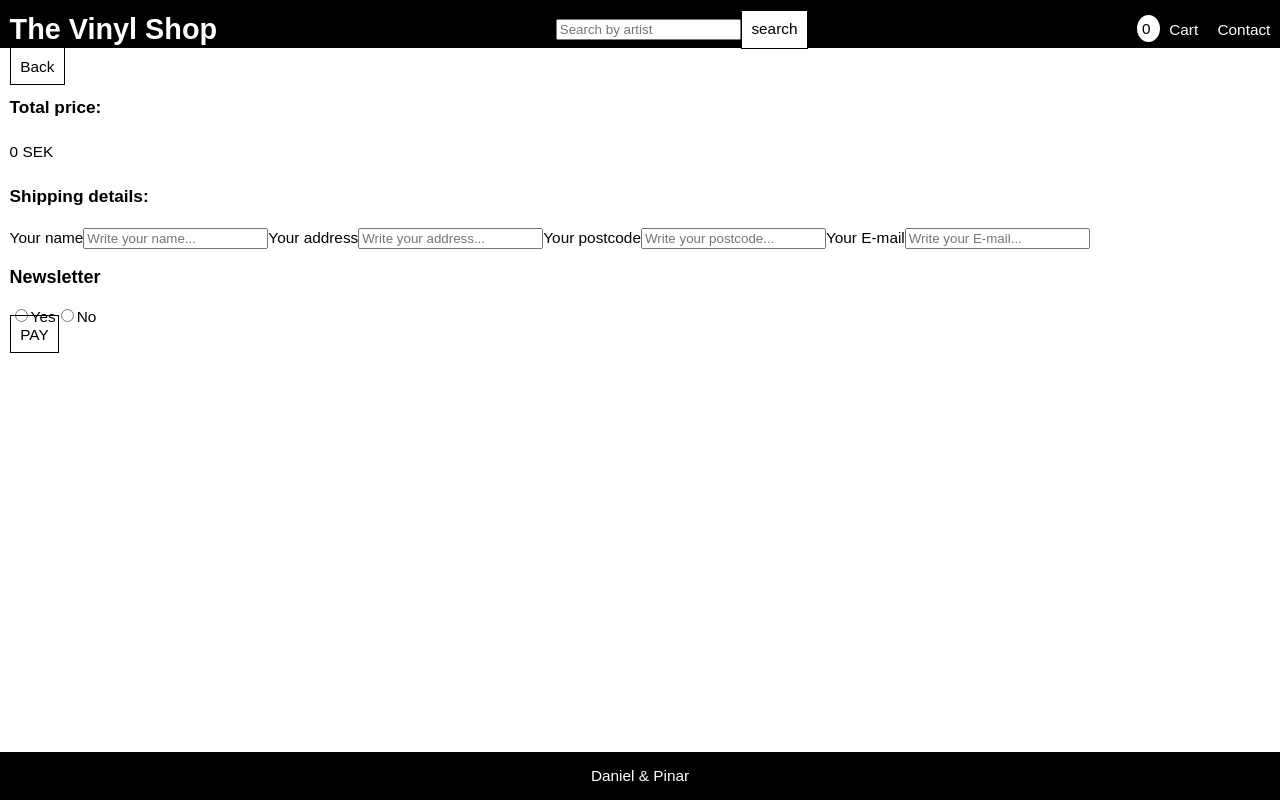
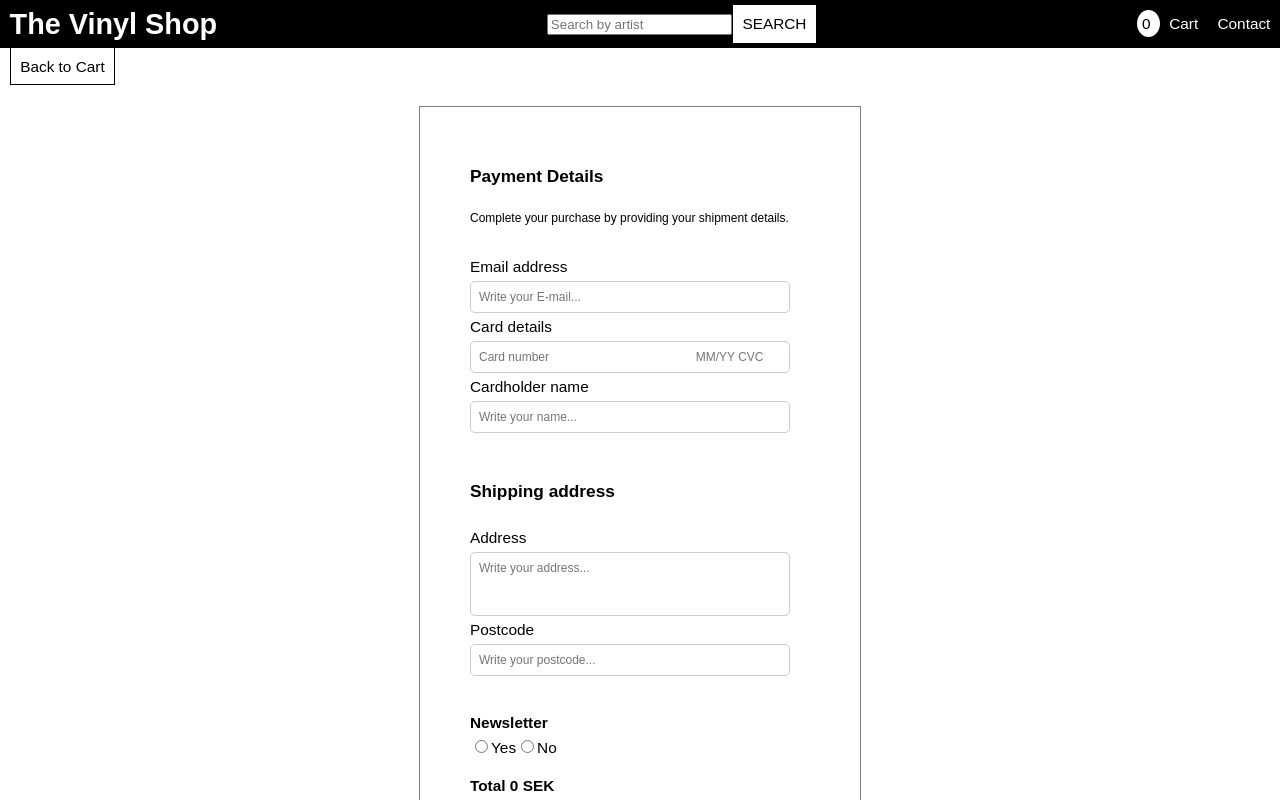
Before and after one commit to dandeloid/project-final, a React (Create React App) app in the folder frontend/: page /checkout in a window 1280 px wide. Shown: the top 800 px of the page. Built offline with nearby package versions, Linux system fonts and the light colour scheme.

Commit message:
form updated

```diff
--- a/frontend/src/components/Header.js
+++ b/frontend/src/components/Header.js
@@ -1,7 +1,7 @@
 import React from 'react'
 import { useSelector } from 'react-redux'
 import { Link } from 'react-router-dom'
-import SearchBarTest from './SearchBarTest'
+import SearchBar from './SearchBar'
 
 
 const Header = () => {
@@ -13,7 +13,7 @@ const Header = () => {
             <div>
                 <Link to="/" className="brand">The Vinyl Shop</Link>
             </div>
-            <SearchBarTest/>
+            <SearchBar/>
             <div>
                 <span className="in-cart"> {cart.length} </span>
                 <Link to="/Cart">Cart</Link>
--- a/frontend/src/components/SearchBar.js
+++ b/frontend/src/components/SearchBar.js
@@ -2,7 +2,7 @@ import React, { useState } from "react"
 
 const SearchBar = () => {
   const [search, setSearch] = useState("")
-  const [searchResult, setSearchResult] = useState(false)
+  const [searchResult, setSearchResult] = useState("")
 
   const onSearchHandle = (search) => {
     console.log(search)
--- a/frontend/src/components/SearchBarTest.js
+++ /dev/null
@@ -1,36 +0,0 @@
-import React, {useState} from 'react'
-
-const SearchBarTest = () => {
-    let [search, setSearch] = useState([])
-    let [searchResult, setSearchResult] = useState("")
-
-    const onSearchHandle = (search) => {
-
-      console.log(search)
-          fetch(`http://localhost:3003/api/products/name?name=${search}`)
-          .then((res) => res.json())
-          .then((data) => {
-            setSearchResult(data)
-            console.log(searchResult)
-          })
-      }
-
-      return (
-        <>
-        <main>
-          <label htmlFor="searchByArtist">
-          <input
-              id="searchByArtist"
-              type="text"
-              placeholder="Search by artist"
-              value={search}
-              onChange={(e) => setSearch(e.target.value)}
-            />
-          </label>
-            <button onClick={() => onSearchHandle(search)}> search </button>
-        </main>
-        </>
-      )
-    }
-
-    export default SearchBarTest
--- a/frontend/src/index.css
+++ b/frontend/src/index.css
@@ -194,3 +194,49 @@ img.large {
   background-color: white;
   border-radius: 100%;
 }
+
+.checkout-section {
+  width: 400px;
+  margin: 30px auto;
+  padding: 20px;
+  border: 1px solid gray;
+}
+.input-fields {
+  display: flex;
+  flex-direction: column;
+  padding: 3px 0;
+  width: 320px;
+}
+.input-fields input {
+  padding: 8px;
+  border: 1px solid #cbcbcb;
+  display: block;
+  border-radius: 5px;
+  margin: 5px 0;
+  font-size: 12px;
+}
+
+input#address {
+  padding-bottom: 40px;
+}
+.input-div {
+  padding-left: 30px;
+}
+.checkout-title {
+  margin-top: 30px;
+}
+
+.pay-button {
+  margin: 20px auto;
+  width: 50%;
+  min-width: 320px;
+  border-radius: 5px;
+  background-color: antiquewhite;
+}
+.payment-details {
+  font-size: 12px;
+  margin-bottom: 30px;
+}
+.newsletter {
+  margin: 5px 0;
+}
--- a/frontend/src/screens/CheckoutScreen.js
+++ b/frontend/src/screens/CheckoutScreen.js
@@ -9,37 +9,93 @@ const CheckoutScreen = () => {
 
     return (
         <main>
-            <Link to="/cart" className="link-button">Back</Link>
-            <h1>Total price:</h1>
-            <p>{sumAllPrice} SEK</p>
+          <Link to="/cart" className="link-button">
+            Back to Cart
+          </Link>
 
-            <h1>Shipping details:</h1>
-            <section>
-                <form>
-                    <div>
-                        <ul>
-                        <label htmlFor="name">Your name</label>
-                            <input type="text" required id="name" name="name" placeholder="Write your name..."/>
-                        <label htmlFor="name">Your address</label>
-                            <input type="text" required id="address" name="address" placeholder="Write your address..."/>
-                        <label htmlFor="name">Your postcode</label>
-                            <input type="text" required id="postcode" name="postcode" placeholder="Write your postcode..."/>
-                        <label htmlFor="email">Your E-mail</label>
-                            <input type="email" required id="email" name="email" placeholder="Write your E-mail..."/>
-                        </ul>
-                    </div>
-                <h3>Newsletter</h3>
-                <div>
-                <input type="radio" id="letter-yes" name="newsletter" value="yes"/>
+          <section className="checkout-section">
+            <div className="input-div">
+              <h1 className="checkout-title">Payment Details</h1>
+              <p className="payment-details">
+                Complete your purchase by providing your shipment details.
+              </p>
+              <div className="input-fields">
+                <label htmlFor="email">Email address</label>
+                <input
+                  type="email"
+                  required
+                  id="email"
+                  name="email"
+                  placeholder="Write your E-mail..."
+                />
+                <label htmlFor="email">Card details</label>
+                <input
+                  type="number"
+                  required
+                  id="card"
+                  name="card"
+                  placeholder="Card number                                            MM/YY CVC"
+                />
+                <label htmlFor="name">Cardholder name</label>
+                <input
+                  type="text"
+                  required
+                  id="name"
+                  name="name"
+                  placeholder="Write your name..."
+                />
+              </div>
+            </div>
+
+            <div className="input-div">
+              <h1 className="checkout-title">Shipping address</h1>
+              <form className="checkout-form">
+                <div className="input-fields">
+                  <label htmlFor="name">Address</label>
+                  <input
+                    type="text"
+                    required
+                    id="address"
+                    name="address"
+                    placeholder="Write your address..."
+                  />
+
+                  <label htmlFor="name">Postcode</label>
+                  <input
+                    type="text"
+                    required
+                    id="postcode"
+                    name="postcode"
+                    placeholder="Write your postcode..."
+                  />
+                </div>
+                <div className=" checkout-title">
+                  <h4 className="newsletter">Newsletter</h4>
+                  <div>
+                    <input
+                      type="radio"
+                      id="letter-yes"
+                      name="newsletter"
+                      value="yes"
+                    />
                     <label htmlFor="newsletter">Yes</label>
-                <input type="radio" id="letter-no" name="newsletter" value="no"/>
+                    <input
+                      type="radio"
+                      id="letter-no"
+                      name="newsletter"
+                      value="no"
+                    />
                     <label htmlFor="newsletter">No</label>
+                  </div>
                 </div>
-                <Link to="/pay" className="link-button" type="submit">PAY</Link>
-                </form>
-            </section>
+                <h4> Total {sumAllPrice} SEK</h4>
+                <Link to="/pay" type="submit">
+                  <button className="pay-button"> PAY {sumAllPrice} SEK </button>
+                </Link>
+              </form>
+            </div>
+          </section>
         </main>
-    )
-}
-
+      )
+    }
 export default CheckoutScreen
--- a/frontend/src/screens/PayScreen.js
+++ b/frontend/src/screens/PayScreen.js
@@ -8,7 +8,7 @@ const PayScreen = () => {
 
     return (
         <main>
-            <Link to="/cart" className="link-button">Back</Link>
+            <Link to="/checkout" className="link-button">Back to Checkout</Link>
             <h1>PLS GIVE {sumAllPrice} MONEY!</h1>
         </main>
     )
```
Also changed, not shown: frontend/src/screens/SearchBarTest.js (deleted, +0 -47 lines), 2 other files (tests, documents, lock files or other folders).
